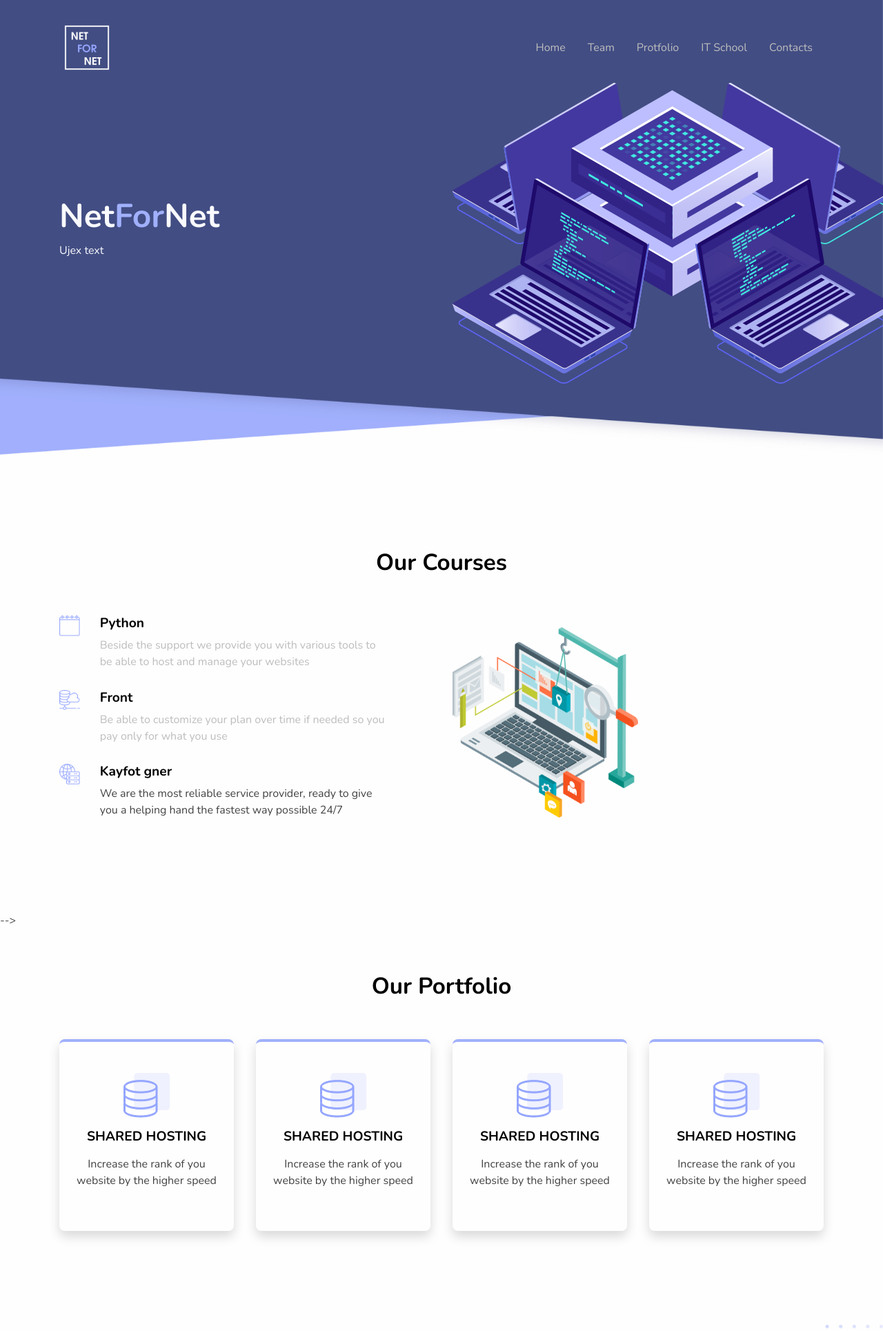
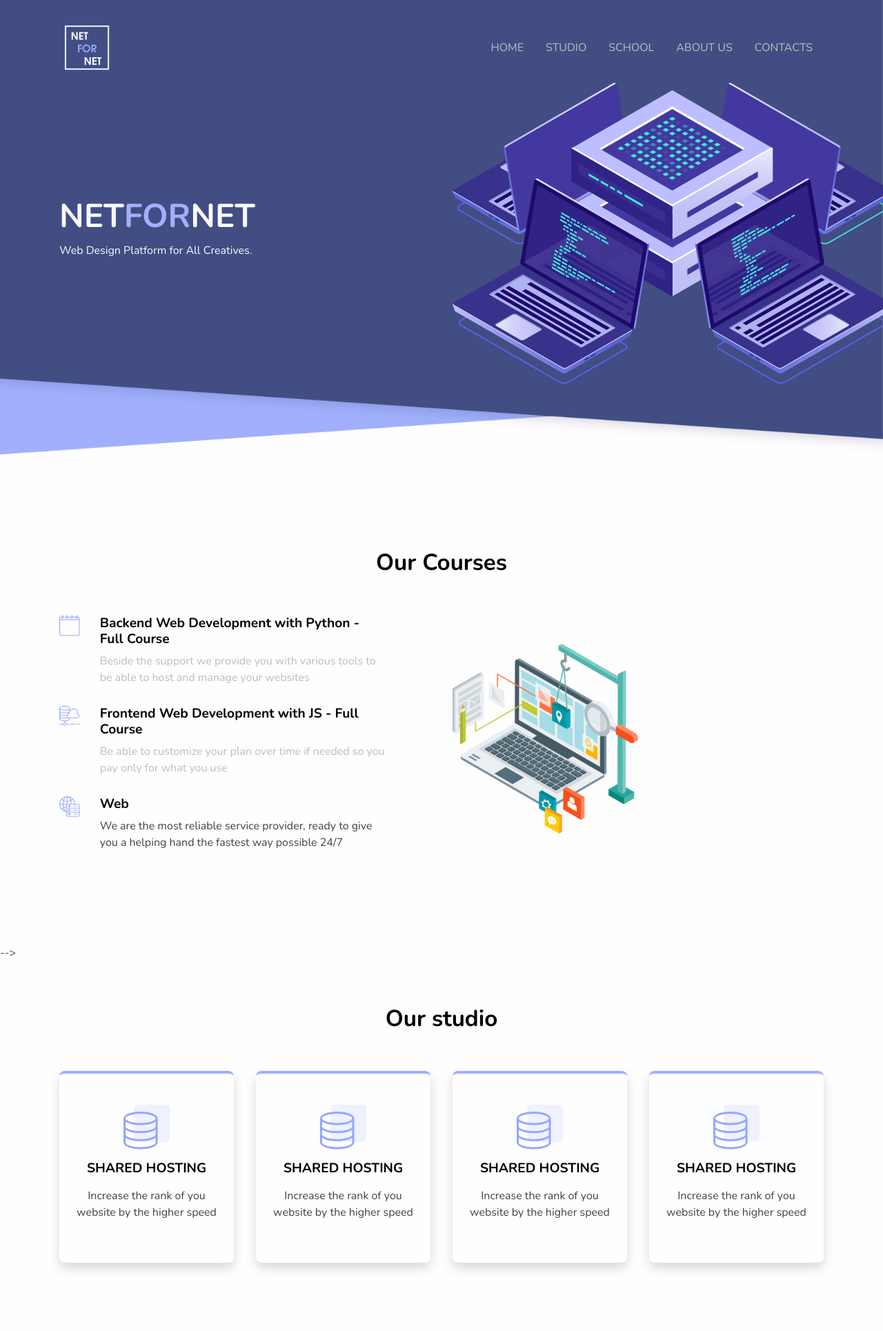
Before and after one commit to MikaPY/netfornet_web, a Django app: page / in a window 1280 px wide. Shown: the top 1929 px of the page at 69% size. Run offline with Django 3.2, Linux system fonts and the light colour scheme; some libraries are stand-ins or nearby versions.

Commit message:
27.07.2021

```diff
--- a/netfornet_main/templates/index.html
+++ b/netfornet_main/templates/index.html
@@ -12,7 +12,7 @@
     <!-- ===============================================-->
     <!--    Document Title-->
     <!-- ===============================================-->
-    <title>Net4Net</title>
+    <title>NETFORNET</title>
 
 
     <!-- ===============================================-->
@@ -46,11 +46,11 @@
           <button class="navbar-toggler" type="button" data-bs-toggle="collapse" data-bs-target="#navbarSupportedContent" aria-controls="navbarSupportedContent" aria-expanded="false" aria-label="Toggle navigation"><span class="navbar-toggler-icon"> </span></button>
           <div class="collapse navbar-collapse border-top border-lg-0 mt-4 mt-lg-0" id="navbarSupportedContent">
             <ul class="navbar-nav ms-auto pt-2 pt-lg-0 font-base">
-              <li class="nav-item px-2" data-anchor="data-anchor"><a class="nav-link fw-medium active" aria-current="page" style="color: #A1B0FC;" href="#home">Home</a></li>
-              <li class="nav-item px-2" data-anchor="data-anchor"><a class="nav-link" href="#team">Team</a></li>
-              <li class="nav-item px-2" data-anchor="data-anchor"><a class="nav-link" href="#portfolio">Protfolio</a></li>
-              <li class="nav-item px-2" data-anchor="data-anchor"><a class="nav-link" href="#it_school">IT School</a></li>
-              <li class="nav-item px-2" data-anchor="data-anchor"><a class="nav-link" href="#contacts">Contacts</a></li>
+              <li class="nav-item px-2" data-anchor="data-anchor"><a class="nav-link fw-medium active" aria-current="page" style="color: #A1B0FC;" href="#home">HOME</a></li>
+              <li class="nav-item px-2" data-anchor="data-anchor"><a class="nav-link" href="#studio">STUDIO</a></li>
+              <li class="nav-item px-2" data-anchor="data-anchor"><a class="nav-link" href="#school">SCHOOL</a></li>
+              <li class="nav-item px-2" data-anchor="data-anchor"><a class="nav-link" href="#about_us">ABOUT US</a></li>
+              <li class="nav-item px-2" data-anchor="data-anchor"><a class="nav-link" href="#contacts">CONTACTS</a></li>
             </ul>
           </div>
         </div>
@@ -64,8 +64,8 @@
           <div class="row align-items-center min-vh-50 min-vh-sm-65">
             <div class="col-md-5 col-lg-6 order-0 order-md-1"><img class="w-65" src="{% static 'assets/img/illustrations/hero-banner.png' %}" alt="..." /></div>
             <div class="col-md-7 col-lg-6 text-md-start text-center">
-              <h1 class="text-light fs-md-5 fs-lg-6">Net<span style="color:#A1B0FC">For</span>Net</h1>
-              <p class="text-light">Ujex text </p>
+              <h1 class="text-light fs-md-5 fs-lg-6">NET<span style="color:#A1B0FC">FOR</span>NET</h1>
+              <p class="text-light">Web Design Platform for All Creatives.</p>
             </div>
           </div>
         </div>
@@ -74,7 +74,7 @@
 
       <!-- ============================================-->
       <!-- <section> begin ============================-->
-      <section class="pt-8" id="it_school">
+      <section class="pt-8" id="school">
 
         <div class="container">
           <div class="row">
@@ -88,19 +88,19 @@
             <div class="col-md-7 col-lg-6 pe-lg-4 pe-xl-7">
               <div class="d-flex align-items-start"><img class="me-4" src="{% static 'assets/img/icons/give-a-care.png' %}" alt="" width="30" />
                 <div class="flex-1">
-                  <h5>Python </h5>
+                  <h5>Backend Web Development with Python - Full Course</h5>
                   <p class="text-muted mb-4">Beside the support we provide you with various tools to be able to host and manage your websites</p>
                 </div>
               </div>
               <div class="d-flex align-items-start"><img class="me-4" src="{% static 'assets/img/icons/tweak-as-you.png' %}" alt="" width="30" />
                 <div class="flex-1">
-                  <h5>Front</h5>
+                  <h5>Frontend Web Development with JS - Full Course</h5>
                   <p class="text-muted mb-4">Be able to customize your plan over time if needed so you pay only for what you use</p>
                 </div>
               </div>
               <div class="d-flex align-items-start"><img class="me-4" src="{% static 'assets/img/icons/security.png' %}" width="30" alt="..." />
                 <div class="flex-1">
-                  <h5>Kayfot gner</h5>
+                  <h5>Web</h5>
                   <p>We are the most reliable service provider, ready to give you a helping hand the fastest way possible 24/7</p>
                 </div>
               </div>
@@ -167,12 +167,12 @@
 
       <!-- ============================================-->
       <!-- <section> begin ============================-->
-      <section class="pt-6" id="portfolio">
+      <section class="pt-6" id="studio">
 
         <div class="container">
           <div class="row">
             <div class="col-lg-6 col-xxl-5 text-center mx-auto mb-5">
-              <h2>Our Portfolio</h2>
+              <h2>Our studio</h2>
               <!-- <p class="mb-5">Our service is always affordable for everyone. </p> -->
             </div>
           </div>
@@ -262,7 +262,7 @@
       <!-- ============================================-->
 
 
-      <section class="py-8" id="team">
+      <section class="py-8" id="about_us">
         <div class="bg-holder" style="background-image:url({% static 'assets/img/gallery/testimonial-bg.png' %});background-position:center;background-size:cover;">
         </div>
         <!--/.bg-holder-->
@@ -270,7 +270,7 @@
         <div class="container">
           <div class="row">
             <div class="col-lg-6 col-xxl-5 text-center mx-auto mb-5">
-              <h2>Our Team</h2>
+              <h2>About us</h2>
               <!-- <p class="mb-5">Feedbacks from our happy users. Become one of them. </p> -->
             </div>
           </div>
@@ -283,23 +283,23 @@
                       <div class="card-body my-2">
                         <div class="d-sm-flex"><img class="img-fluid me-3 me-md-2 me-lg-3" src="{% static 'assets/img/gallery/team.png' %}" height="100" alt="..." />
                           <div class="flex-1 ps-2">
-                            <svg class="bi bi-star-fill" xmlns="http://www.w3.org/2000/svg" width="16" height="16" fill="#FFCC00" viewBox="0 0 16 16">
+                            <svg class="bi bi-star-fill" xmlns="http://www.w3.org/2000/svg" width="16" height="20" fill="#FFCC00" viewBox="0 0 20 20">
                               <path d="M3.612 15.443c-.386.198-.824-.149-.746-.592l.83-4.73L.173 6.765c-.329-.314-.158-.888.283-.95l4.898-.696L7.538.792c.197-.39.73-.39.927 0l2.184 4.327 4.898.696c.441.062.612.636.283.95l-3.523 3.356.83 4.73c.078.443-.36.79-.746.592L8 13.187l-4.389 2.256z"></path>
                             </svg>
-                            <svg class="bi bi-star-fill" xmlns="http://www.w3.org/2000/svg" width="16" height="16" fill="#FFCC00" viewBox="0 0 16 16">
+                            <svg class="bi bi-star-fill" xmlns="http://www.w3.org/2000/svg" width="20" height="20" fill="#FFCC00" viewBox="0 0 20 20">
                               <path d="M3.612 15.443c-.386.198-.824-.149-.746-.592l.83-4.73L.173 6.765c-.329-.314-.158-.888.283-.95l4.898-.696L7.538.792c.197-.39.73-.39.927 0l2.184 4.327 4.898.696c.441.062.612.636.283.95l-3.523 3.356.83 4.73c.078.443-.36.79-.746.592L8 13.187l-4.389 2.256z"></path>
                             </svg>
-                            <svg class="bi bi-star-fill" xmlns="http://www.w3.org/2000/svg" width="16" height="16" fill="#FFCC00" viewBox="0 0 16 16">
+                            <svg class="bi bi-star-fill" xmlns="http://www.w3.org/2000/svg" width="20" height="20" fill="#FFCC00" viewBox="0 0 20 20">
                               <path d="M3.612 15.443c-.386.198-.824-.149-.746-.592l.83-4.73L.173 6.765c-.329-.314-.158-.888.283-.95l4.898-.696L7.538.792c.197-.39.73-.39.927 0l2.184 4.327 4.898.696c.441.062.612.636.283.95l-3.523 3.356.83 4.73c.078.443-.36.79-.746.592L8 13.187l-4.389 2.256z"></path>
                             </svg>
-                            <svg class="bi bi-star-fill" xmlns="http://www.w3.org/2000/svg" width="16" height="16" fill="#FFCC00" viewBox="0 0 16 16">
+                            <svg class="bi bi-star-fill" xmlns="http://www.w3.org/2000/svg" width="20" height="20" fill="#FFCC00" viewBox="0 0 20 20">
                               <path d="M3.612 15.443c-.386.198-.824-.149-.746-.592l.83-4.73L.173 6.765c-.329-.314-.158-.888.283-.95l4.898-.696L7.538.792c.197-.39.73-.39.927 0l2.184 4.327 4.898.696c.441.062.612.636.283.95l-3.523 3.356.83 4.73c.078.443-.36.79-.746.592L8 13.187l-4.389 2.256z"></path>
                             </svg>
-                            <svg class="bi bi-star-fill" xmlns="http://www.w3.org/2000/svg" width="16" height="16" fill="#FFCC00" viewBox="0 0 16 16">
+                            <svg class="bi bi-star-fill" xmlns="http://www.w3.org/2000/svg" width="20" height="20" fill="#FFCC00" viewBox="0 0 20 20">
                               <path d="M3.612 15.443c-.386.198-.824-.149-.746-.592l.83-4.73L.173 6.765c-.329-.314-.158-.888.283-.95l4.898-.696L7.538.792c.197-.39.73-.39.927 0l2.184 4.327 4.898.696c.441.062.612.636.283.95l-3.523 3.356.83 4.73c.078.443-.36.79-.746.592L8 13.187l-4.389 2.256z"></path>
                             </svg>
                             <p class="my-3">&quot;I've been using servion for more than a year and I must say I've never had such reliable service provider to work with. They've helped me out a lot&quot;</p>
-                            <h6 class="mb-0 fs--1">-Erich Marks</h6>
+                            <h6 class="mb-0 fs--1">-</h6>
                           </div>
                         </div>
                       </div>
```
